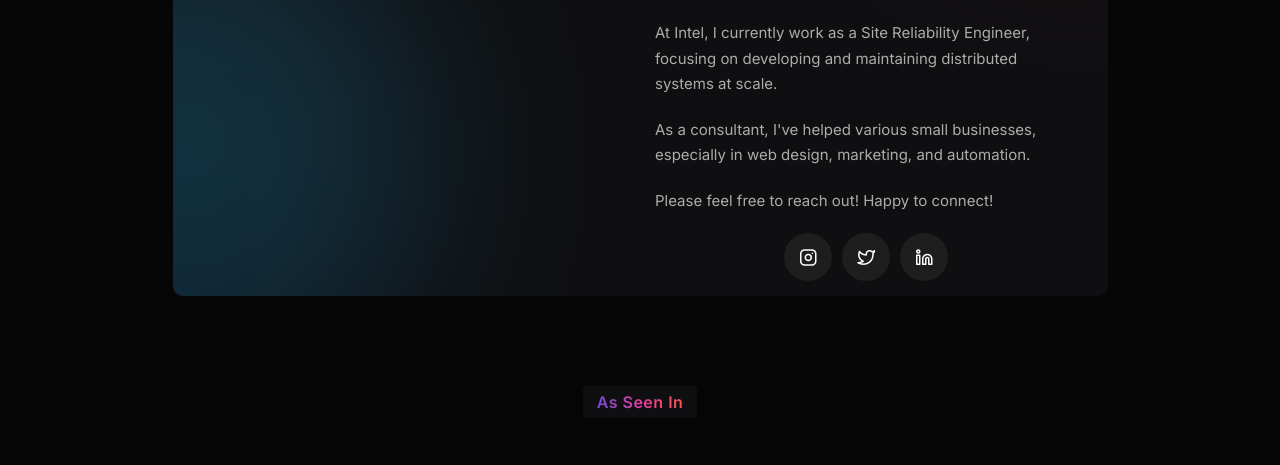
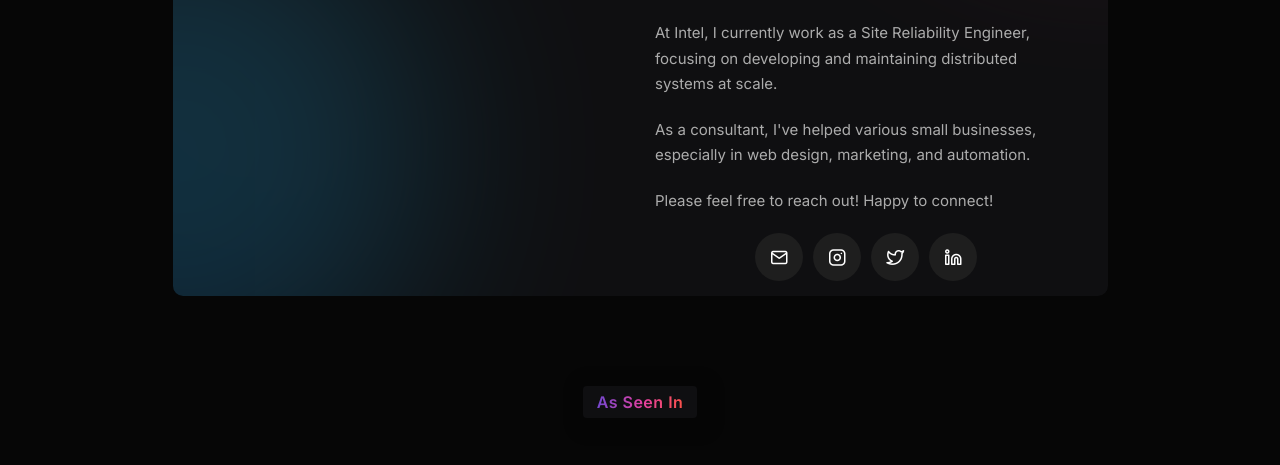
Before and after one commit to luisdfonseca/ldf, a Flask app: template templates/index.html in a window 1280 px wide. Shown: the part 947-1412 px from the top of the page. Run offline with Flask 3, Linux system fonts and the light colour scheme; the template is opened without the code that fills it, so the values that code supplies are empty; some libraries are stand-ins or nearby versions; some web fonts are replaced.

Commit message:
adding email

```diff
--- a/templates/about.html
+++ b/templates/about.html
@@ -21,6 +21,10 @@
                                                 <i class="feather-facebook"></i>
                                             </a>
                                         </li> -->
+                                        <li data-sal="slide-up" data-sal-duration="400" data-sal-delay="400"><a href="mailto:luis.fonseca@hey.com">
+                                                <i class="feather-mail"></i>
+                                            </a>
+                                        </li>
                                         <li data-sal="slide-up" data-sal-duration="400" data-sal-delay="400"><a href="https://www.instagram.com/luisdanielfonseca/">
                                                 <i class="feather-instagram"></i>
                                             </a>
```
